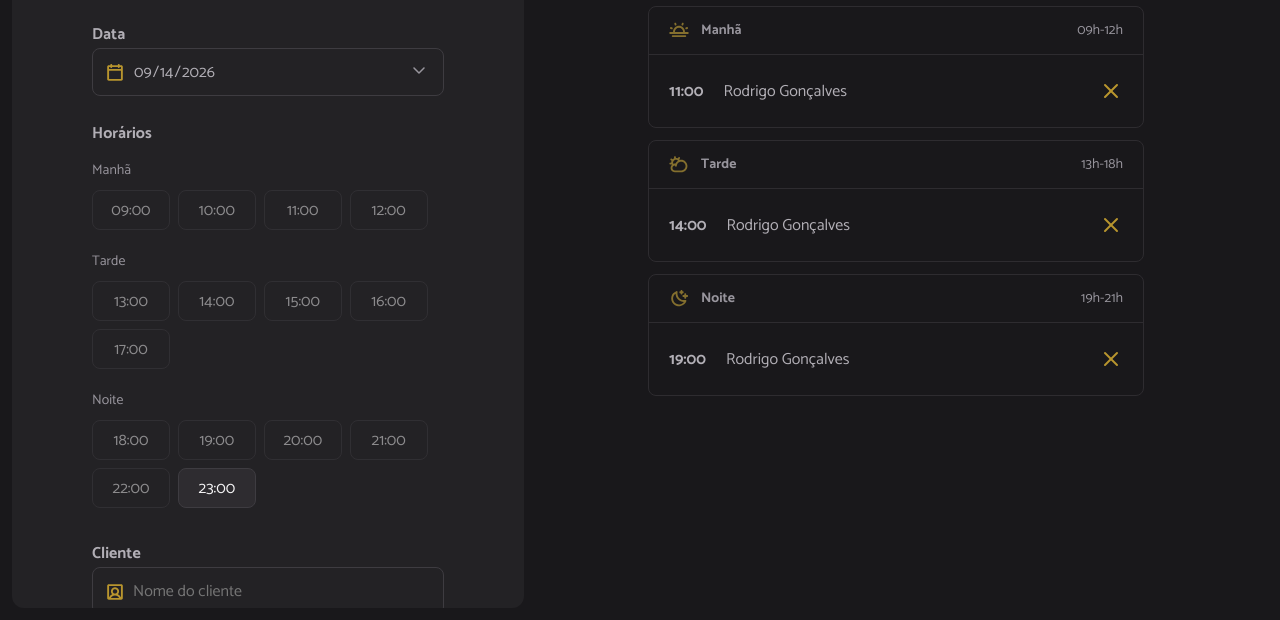
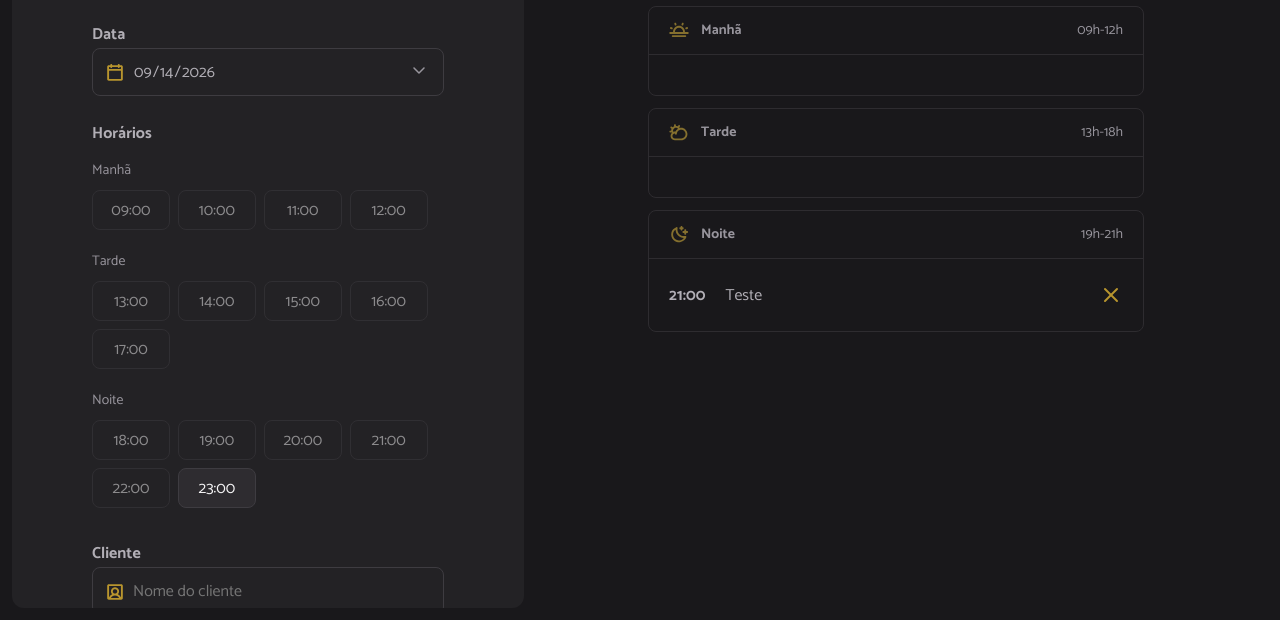
Before and after one commit to guilhermexpc/rocketseat-fs-hairday, a website built with webpack: page index.html in a window 1280 px wide. Shown: the part 180-800 px from the top of the page. Built offline with nearby package versions, Linux system fonts and the light colour scheme; data requests are answered from the project's data file.

Commit message:
Implement schedule fetching by day and implements schedule rendering

```diff
--- a/server.json
+++ b/server.json
@@ -1,24 +1,9 @@
 {
   "schedules": [
     {
-      "id": 1789228136991,
-      "name": "Guilherme",
-      "when": "2026-09-12T17:00:00.000Z"
-    },
-    {
-      "id": 1789406120704,
+      "id": 1789413455924,
       "name": "Teste",
-      "when": "2026-09-14T23:00:00.000Z"
-    },
-    {
-      "id": 1789406186374,
-      "name": "Teste",
-      "when": "2026-09-14T18:00:00.000Z"
-    },
-    {
-      "id": 1789406209862,
-      "name": "Testeed",
-      "when": "2026-09-14T20:00:00.000Z"
+      "when": "2026-09-14T21:00:00.000Z"
     }
   ]
 }
--- a/src/modules/form/hours-click.js
+++ b/src/modules/form/hours-click.js
@@ -1,6 +1,6 @@
 function hoursClick() {
   const hoursAvailable = document.querySelectorAll(".hour-available");
-  console.log(hoursAvailable);
+  // console.log(hoursAvailable);
 
   hoursAvailable.forEach((avaliable) => {
     avaliable.addEventListener("click", (selected) => {
--- a/src/modules/form/hours-load.js
+++ b/src/modules/form/hours-load.js
@@ -6,7 +6,7 @@ import { hoursClick } from "./hours-click.js";
 const hours = document.getElementById("hours");
 
 function hoursLoad(date) {
-  console.log("hoursLoad", date);
+  // console.log("hoursLoad", date);
 
   hours.innerHTML = "";
 
@@ -27,7 +27,7 @@ function hoursLoad(date) {
     return availableHour;
   });
 
-  console.log(opening);
+  // console.log(opening);
   renderSchedules(opening);
   hoursClick();
 }
--- a/src/modules/schedules/schedules-load.js
+++ b/src/modules/schedules/schedules-load.js
@@ -1,13 +1,65 @@
+import dayjs from "dayjs";
+
 import { hoursLoad } from "../form/hours-load.js";
+import { scheduleFetchByDay } from "../../services/schedule-fetch-by-day.js";
 
 const selectedDate = document.getElementById("date");
-console.log(selectedDate);
-console.log(selectedDate.value);
+const periodMorning = document.getElementById("period-morning");
+const periodAfternoon = document.getElementById("period-afternoon");
+const periodNight = document.getElementById("period-night");
 
-function schedulesDay() {
+// console.log(selectedDate);
+// console.log(selectedDate.value);
+
+async function schedulesDay() {
   const date = selectedDate.value;
   console.log("DATA: ", date);
+
+  const dailySchedules = await scheduleFetchByDay({ date });
+  console.log(dailySchedules);
+
+  schedulesShow({ dailySchedules });
   hoursLoad(date);
 }
 
+function schedulesShow({ dailySchedules }) {
+  try {
+    periodMorning.innerHTML = "";
+    periodAfternoon.innerHTML = "";
+    periodNight.innerHTML = "";
+
+    dailySchedules.forEach((element) => {
+      const item = document.createElement("li");
+      const time = document.createElement("strong");
+      const name = document.createElement("span");
+
+      item.setAttribute("data-id", element.id);
+
+      time.textContent = dayjs(element.when).format("HH:mm");
+      name.textContent = element.name;
+
+      const cancelIcon = document.createElement("img");
+      cancelIcon.classList.add("cancel-icon");
+      cancelIcon.setAttribute("src", "./src/assets/cancel.svg");
+      // cancelIcon.setAttribute("src", "../../src/assets/cancel.svg");
+      cancelIcon.setAttribute("alt", "Cancelar");
+
+      item.append(time, name, cancelIcon);
+
+      const hour = dayjs(element.when).hour();
+
+      if (hour <= 12) {
+        periodMorning.appendChild(item);
+      } else if (hour > 12 && hour <= 18) {
+        periodAfternoon.appendChild(item);
+      } else {
+        periodNight.appendChild(item);
+      }
+    });
+  } catch (error) {
+    console.log("Error: ", error);
+    alert("Não foi possível exibir os agendamentos");
+  }
+}
+
 export { schedulesDay };
--- /dev/null
+++ b/src/services/schedule-fetch-by-day.js
@@ -0,0 +1,16 @@
+import dayjs from "dayjs";
+import { apiConfig } from "./api-config";
+
+async function scheduleFetchByDay({ date }) {
+  try {
+    const response = await fetch(`${apiConfig.baseUrl}/schedules`);
+    const data = await response.json();
+    const dailySchedules = data.filter((schedule) => dayjs(date).isSame(schedule.when, "day"));
+    return dailySchedules;
+  } catch (error) {
+    console.log("ERROR: ", error);
+    alert("Não foi possível buscar os agendamentos do dia selecionado");
+  }
+}
+
+export { scheduleFetchByDay };
```
Also changed, not shown: index.html (+6 -3 lines), src/modules/schedules/show.js (added).
